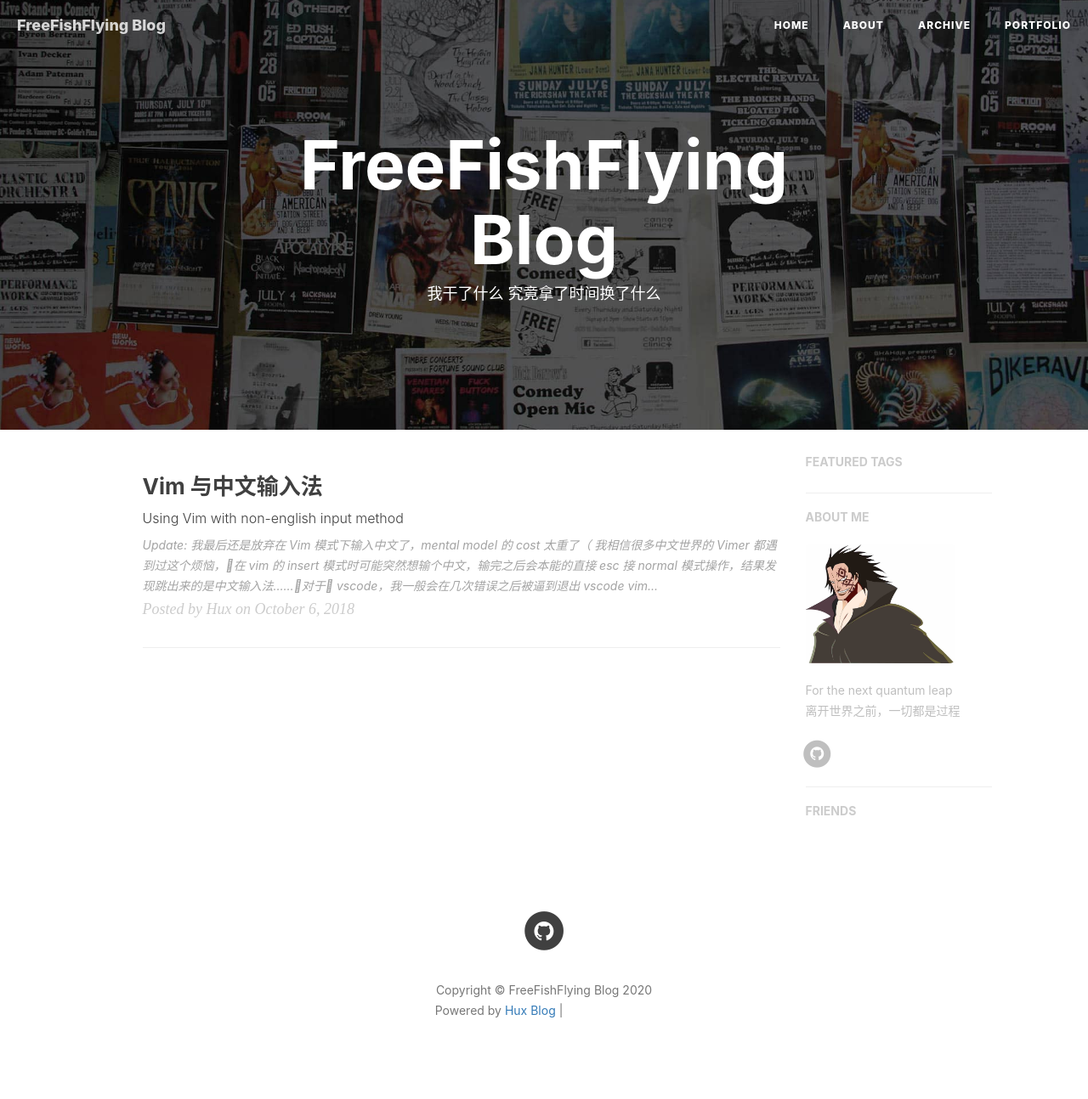
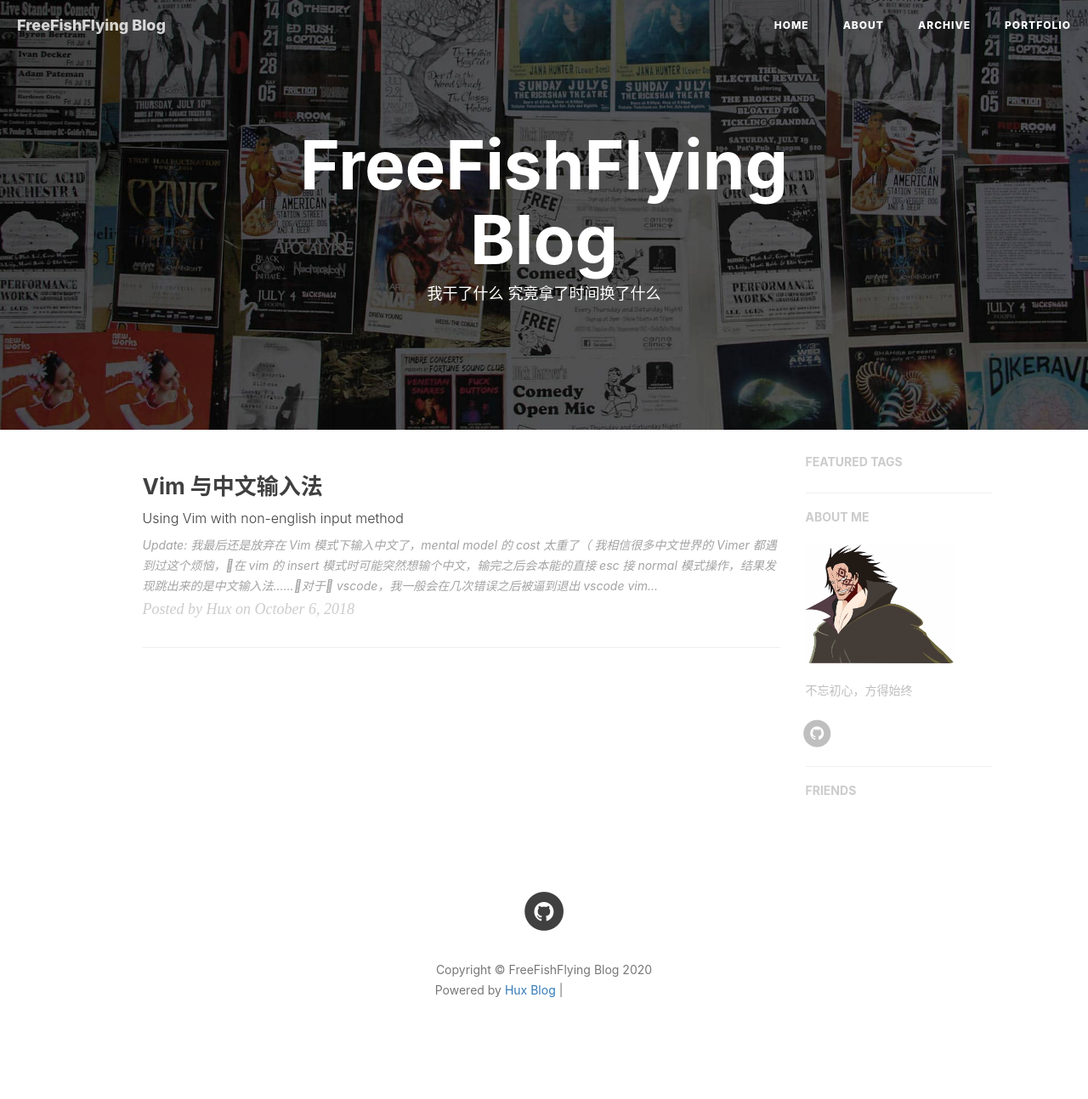
Before and after one commit to FreeFishFlying/FreeFishFlying.github.io, a Jekyll site: the page built from index.html, in a window 1280 px wide. Shown: the whole page at 85% size. Built offline with Jekyll 4.4.1, drawn with Linux system fonts in a browser that asks for light colours; nearby versions of some CDN libraries; the list of posts is cut into pages by our own code; comment, search, counter and statistics services are not loaded; after the commit the page ends 1270 px from its top, so only the background shows below that; grey boxes are pictures that could not be loaded.

Commit message:
change desc

```diff
--- a/_config.yml
+++ b/_config.yml
@@ -78,7 +78,7 @@ ga_domain: huangxuan.me
 
 # Sidebar settings
 sidebar: true                           # whether or not using Sidebar.
-sidebar-about-description: "For the next quantum leap<br>离开世界之前，一切都是过程"
+sidebar-about-description: "不忘初心，方得始终"
 sidebar-avatar: /img/IMG_1629.JPG      # use absolute URL, seeing it's used in both `/` and `/about/`
 
 
```
